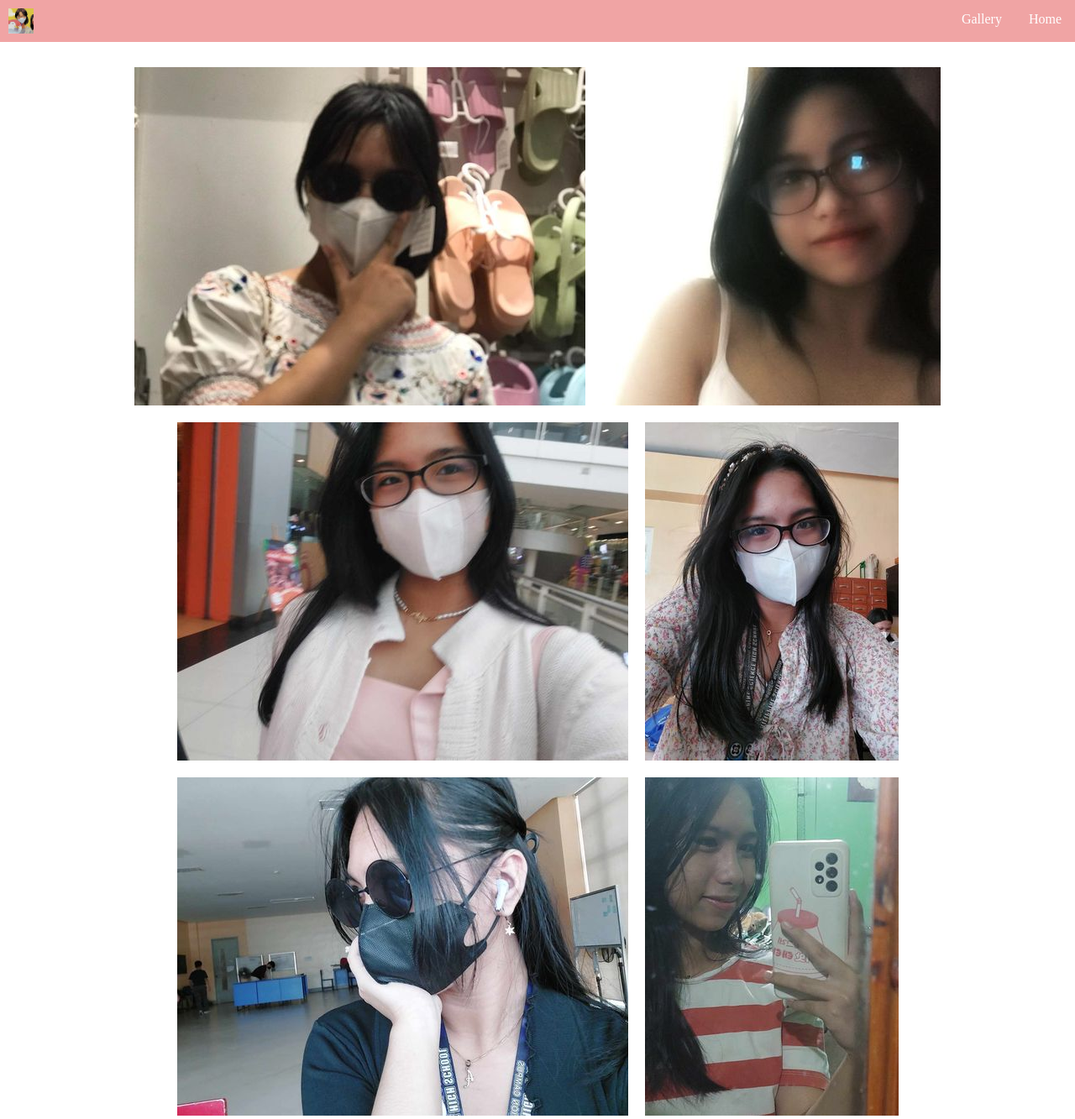
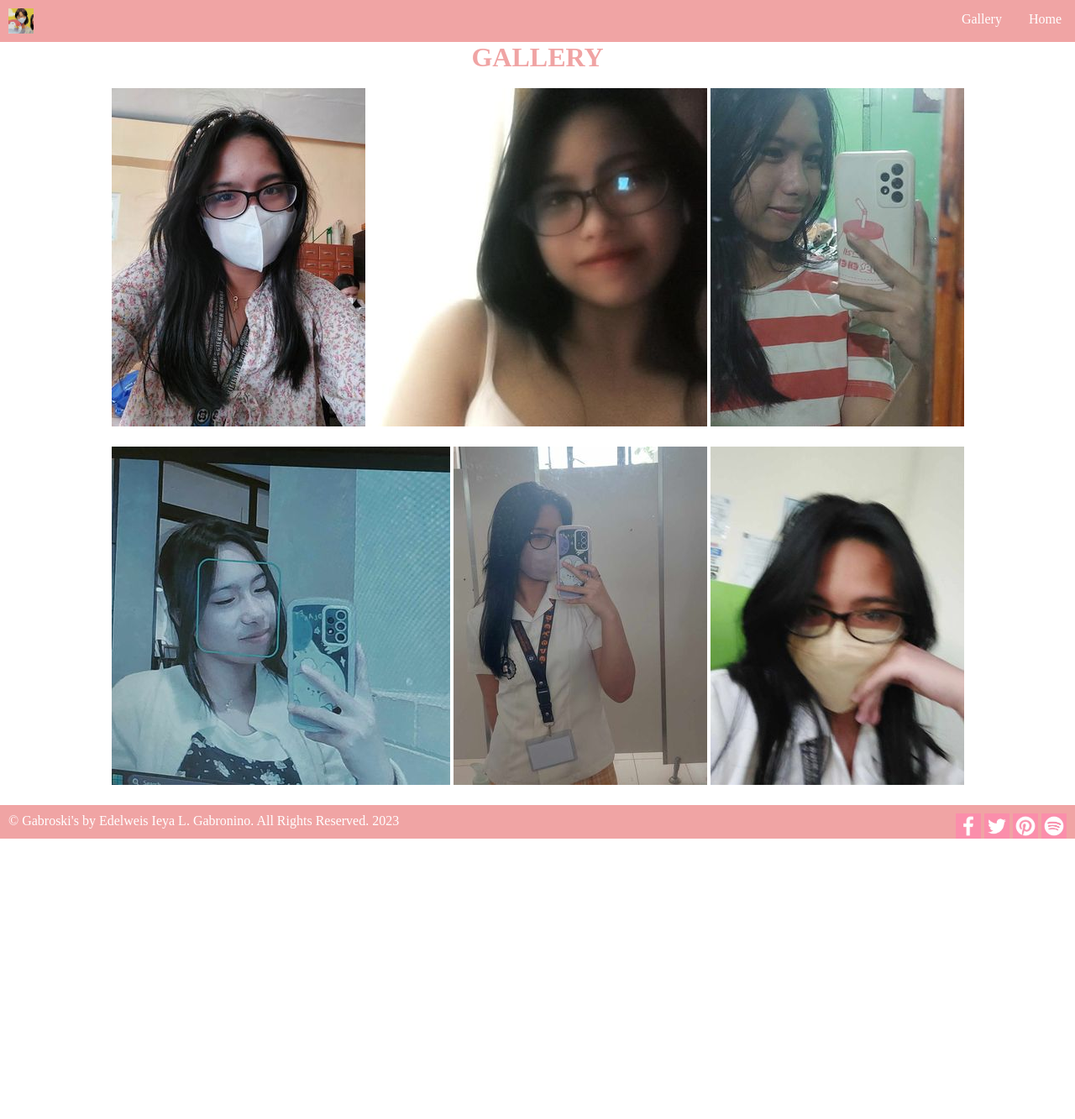
Before and after one commit to eigab/Q1AA1_Ba_eigabronino, a plain HTML site: page gallery.html in a window 1280 px wide. Shown: the top 1333 px of the page at 84% size. After the commit the page ends 1003 px from the top, so only its background shows below. Drawn offline with Linux system fonts and the light colour scheme.

Commit message:
Add files via upload

```diff
--- a/gallery.html
+++ b/gallery.html
@@ -13,32 +13,36 @@
         <a href="gallery.html">Gallery</a>
     </div>
 
-    <section class="gallery">
-        <div class="image-container">
-            <img src="images/gallerypic.jpg" alt="Image 1" title="Description of Image 1">
-            <img src="images/gallerypic2.jpg" alt="Image 2" title="Description of Image 2">
-            <img src="images/gallerypic3.jpg" alt="Image 3" title="Description of Image 3">
-            <img src="images/gallerypic4.jpg" alt="Image 4" title="Description of Image 4">
-            <img src="images/gallerypic5.jpg" alt="Image 5" title="Description of Image 5">
-            <img src="images/gallerypic6.jpg" alt="Image 6" title="Description of Image 6">
-            <img src="images/gallerypic7.jpg" alt="Image 1" title="Description of Image 1">
-            <img src="images/gallerypic8.jpg" alt="Image 1" title="Description of Image 1">
-            <img src="images/gallerypic9.jpg" alt="Image 1" title="Description of Image 1">
+        <div class="gallery">
+            <h1> GALLERY </h1>
+            <br>
+          <div class="gallery-items">
 
+            <div class="gallery-row">
+                <img src="images/gallerypic4.jpg" alt="Image 4" title="SRC days ACKKK">
+                <img src="images/gallerypic2.jpg" alt="Image 5" title="Sundo na ko St. Peter acheche">
+                <img src="images/gallerypic6.jpg" alt="Image 6" title="After skincare moments WOOH">
+            </div>
+
+            <div class="gallery-row">
+                <img src="images/gallerypic7.jpg" alt="Image 7" title="Green Coffee>>>">
+                <img src="images/gallerypic8.jpg" alt="Image 8" title="First mirror shot sa SMC ">
+                <img src="images/gallerypic9.jpg" alt="Image 9" title="COMP LAB NAMO SA SRC!!!">
+            </div>
+          </div>
 
         </div>
-    </section>
+
     <footer>
         <div class="copyright">
             &copy; Gabroski's by Edelweis Ieya L. Gabronino. All Rights Reserved. 2023
         </div>
-        <ul class="footer-links">
-            <li><a href="https://www.facebook.com/edelweisieya.gabronino.7/"><img src="images/facebook.jpg" alt="Facebook"></a></li>
-            <li><a href="https://twitter.com/gabEI612"><img src="images/twitter.jpg" alt="Twitter"></a></li>
-            <li><a href="https://www.pinterest.ph/marianalouisianna/"><img src="images/pinterest.jpg" alt="Pinterest"></a></li>
-            <li><a href="https://open.spotify.com/user/ctb3ttjt1y3vxeg4wsozkuys3"><img src="images/spotify.jpg" alt="Spotify"></a></li>
-        </ul>
+        <div class="footer-links">
+            <a href="https://www.facebook.com/edelweisieya.gabronino.7/"><img src="images/facebook.jpg" alt="Facebook"></a>
+            <a href="https://twitter.com/gabEI612"><img src="images/twitter.jpg" alt="Twitter"></a>
+            <a href="https://www.pinterest.ph/marianalouisianna/"><img src="images/pinterest.jpg" alt="Pinterest"></a>
+            <a href="https://open.spotify.com/user/ctb3ttjt1y3vxeg4wsozkuys3"><img src="images/spotify.jpg" alt="Spotify"></a>
+        </div>
     <footer>
-
 </body>
 </html>
--- a/style.css
+++ b/style.css
@@ -63,6 +63,11 @@ body, h1, p {
 
 }
 
+.banner a:hover{
+    background-color: palevioletred;
+    color: pink;
+}
+
 ul{
   list-style-type: none;
 
@@ -70,20 +75,27 @@ ul{
 
 .gallery {
     text-align: center;
-    padding: 20px;
+    color: #f0a4a4;
 }
 
-.image-container {
-    display: flex;
-    flex-wrap: wrap;
-    justify-content: center;
-    align-items: center;
+.gallery h1{
+    font-family: 'Lucida handwriting';
+    color: #f0a4a4;
 }
 
-.image-container img {
-    max-width: 100%;
+.gallery-item {
+    display: inline-block;
+    width: calc(33.33% - 20px);
+}
+
+.gallery-item img{
+    width: 100%;
     height: auto;
-    margin: 10px;
+    border: 1px solid #ddd;
+}
+
+.gallery-row {
+    margin-bottom: 20px;
 }
 
 footer {
@@ -101,7 +113,6 @@ footer {
 
 .footer-links {
     float: right;
-    display: inline-block;
 }
 
 .footer-links img{
```
Also changed, not shown: index.html (+8 -8 lines).
